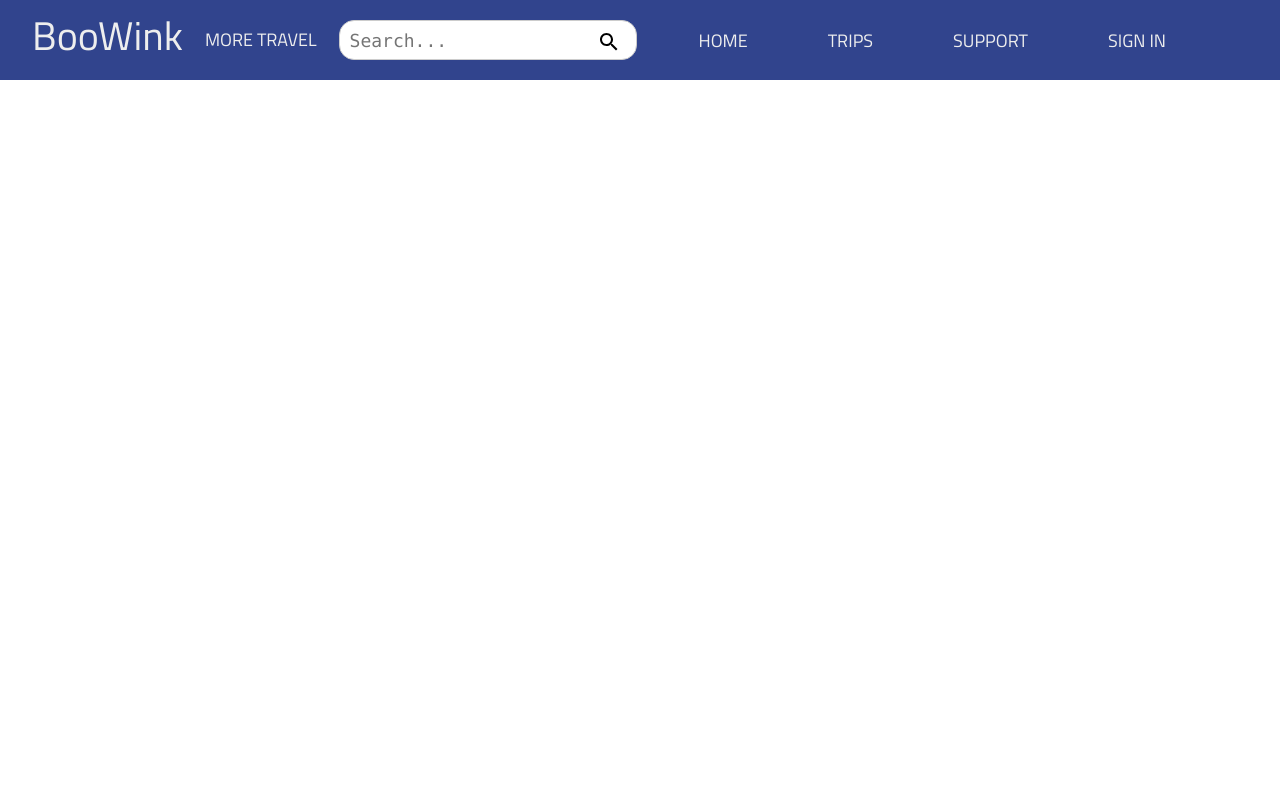
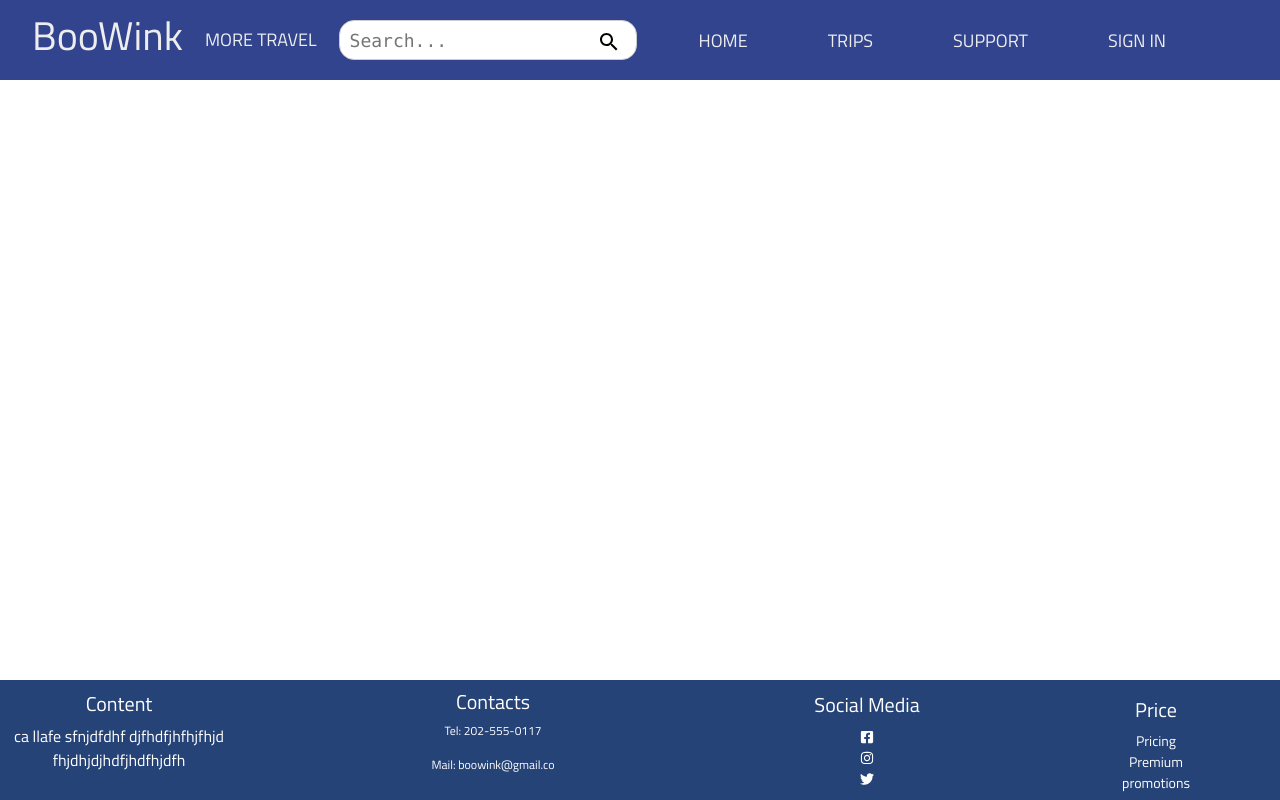
Before and after one commit to ReiLama/Boowink, a React (Create React App) app: page / in a window 1280 px wide. Built offline with nearby package versions, Linux system fonts and the light colour scheme.

Commit message:
Created footer V1.0

```diff
--- a/package.json
+++ b/package.json
@@ -6,12 +6,13 @@
     "@emotion/react": "^11.10.6",
     "@emotion/styled": "^11.10.6",
     "@mui/icons-material": "^5.11.9",
-    "@mui/material": "^5.11.10",
+    "@mui/material": "^5.11.11",
     "@testing-library/jest-dom": "^5.16.5",
     "@testing-library/react": "^13.4.0",
     "@testing-library/user-event": "^13.5.0",
     "react": "^18.2.0",
     "react-dom": "^18.2.0",
+    "react-icons": "^4.7.1",
     "react-scripts": "5.0.1",
     "web-vitals": "^2.1.4"
   },
--- a/src/App.js
+++ b/src/App.js
@@ -1,10 +1,12 @@
 import "./App.css";
 import Navbar from "./components/Navbar/Navbar";
+import Footer from "./components/Footer/Footer"
 
 function App() {
   return (
     <div className="App">
       <Navbar />
+      <Footer />
     </div>
   );
 }
--- /dev/null
+++ b/src/components/Footer/Footer.css
@@ -0,0 +1,57 @@
+/* stick footer-container to the bottom*/
+.footer-container {
+
+  position: fixed;
+  bottom: 0;
+  width: 100%;
+}
+
+.footer-container {
+    display: flex;
+    justify-content: space-between;
+    align-items: center;
+    background-color: rgba(37,67,119,255);
+    padding-right: 90px;
+  }
+
+.footer-content {
+    font-size: 16px;
+    margin-top: 10px;
+  }
+
+.footer-contact {
+    font-size: 12px;
+    margin-top: 10px;
+  }
+
+.footer-socialMedia {
+    font-size: 14px;
+    margin-top: 10px;
+  }
+
+.footer-Price {
+    font-size: 14px;
+    margin-top: 10px;
+    color: white;
+  }
+
+  /* Apply styles to each footer element within the container */
+  .footer-container .footer-title,
+  .footer-container .footer-content,
+  .footer-container .footer-contact,
+  .footer-container .footer-socialMedia,
+  .footer-container .footer-price {
+    flex-basis: 20%;
+    text-align: center;
+    color: white;
+    padding-bottom: 10px;
+  }
+
+a{
+  text-decoration: none;
+  color: white;
+}
+
+a:hover{
+  text-decoration: underline;
+}
--- /dev/null
+++ b/src/components/Footer/Footer.js
@@ -0,0 +1,46 @@
+import React from "react";
+import "./Footer.css";
+import { FaFacebookSquare, FaInstagram, FaTwitter }from "react-icons/fa"
+
+// create footer component
+const Footer = () => {
+    return (
+        <footer>
+        <div class="footer-container">
+
+                <div class="footer-content">
+                    <h5>Content</h5>
+                    <p>ca llafe sfnjdfdhf djfhdfjhfhjfhjd fhjdhjdjhdfjhdfhjdfh</p>
+                </div>
+                <div class="footer-contact">
+                    <h5>Contacts</h5>
+                    <p>Tel: 202-555-0117</p>
+                    <p>Mail: boowink@gmail.co</p>
+                </div>
+                <div class="footer-socialMedia">
+                    <h5>Social Media</h5>
+                    <a href="https://google.com">
+                        <FaFacebookSquare />
+                    </a>
+                    <br></br>
+                    <a href="https://google.com">
+                        <FaInstagram />
+                    </a>
+                    <br></br>
+                    <a href="https://google.com">
+                        <FaTwitter/>
+                    </a>
+                </div>
+                <div class="footer-Price">
+                    <h5>Price</h5>
+                    <a href="https://google.com">Pricing</a>
+                    <br></br>
+                    <a href="https://google.com">Premium</a>
+                    <br></br>
+                    <a href="https://google.com">promotions</a>
+                </div>
+        </div>
+        </footer>
+    );
+    };
+    export default Footer;
```
Also changed, not shown: 1 other file (tests, documents, lock files or other folders).
